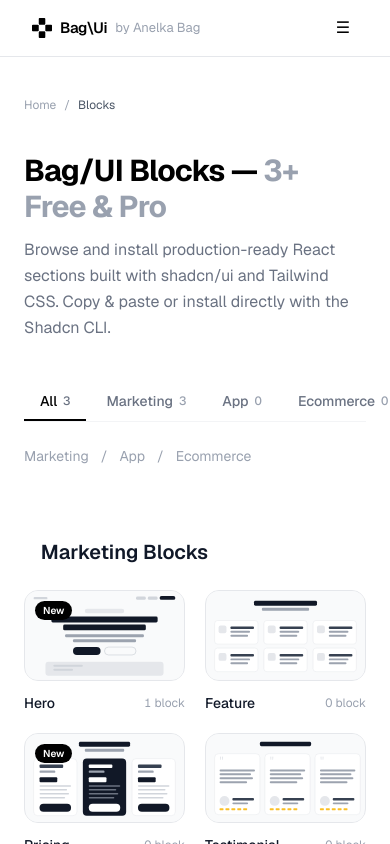
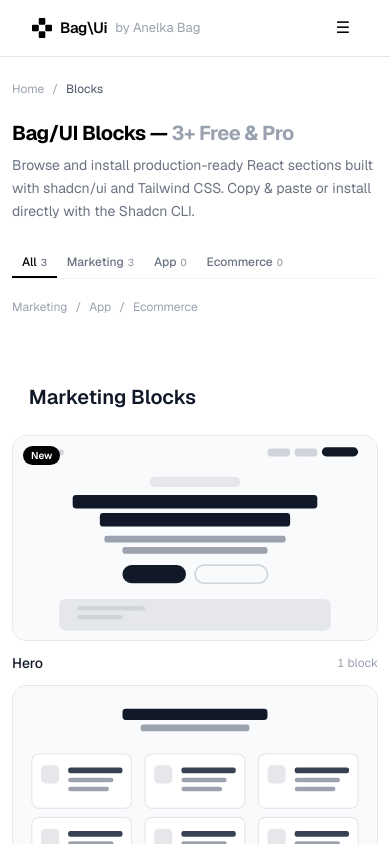
Before and after one commit to anelkabag/bag-ui, a Next.js app: page /blocks in a window 390 px wide. Shown: the top 844 px of the page. Built offline with nearby package versions, Linux system fonts and the light colour scheme.

Commit message:
gestion du responsive dans la page block

```diff
--- a/app/blocks/page.tsx
+++ b/app/blocks/page.tsx
@@ -1412,9 +1412,10 @@ export default function BlocksPage() {
         <div className="min-h-screen bg-white">
             <Navbar/>
 
-            <div className="max-w-7xl mx-auto px-6 pt-10 pb-20">
+            <div className="max-w-7xl mx-auto px-3 xs:px-4 sm:px-6 pt-6 sm:pt-10 pb-16 sm:pb-20">
+
                 {/* ── Breadcrumb ── */}
-                <div className="flex items-center gap-2 text-xs text-gray-400 mb-10">
+                <div className="flex items-center gap-2 text-xs text-gray-400 mb-6 sm:mb-10">
                     <Link href="/" className="hover:text-black transition-colors">
                         Home
                     </Link>
@@ -1423,12 +1424,12 @@ export default function BlocksPage() {
                 </div>
 
                 {/* ── Hero ── */}
-                <div className="mb-10">
-                    <h1 className="text-3xl md:text-4xl font-bold tracking-tight text-black mb-3">
+                <div className="mb-6 sm:mb-10">
+                    <h1 className="text-xl xs:text-2xl sm:text-3xl md:text-4xl font-bold tracking-tight text-black mb-2 sm:mb-3 leading-tight">
                         Bag/UI Blocks —{" "}
                         <span className="text-gray-400">{totalAll}+ Free &amp; Pro</span>
                     </h1>
-                    <p className="text-gray-500 text-base leading-relaxed max-w-2xl">
+                    <p className="text-gray-500 text-sm sm:text-base leading-relaxed max-w-2xl">
                         Browse and install production-ready React sections built with
                         shadcn/ui and Tailwind CSS. Copy &amp; paste or install directly
                         with the Shadcn CLI.
@@ -1436,12 +1437,12 @@ export default function BlocksPage() {
                 </div>
 
                 {/* ── Filter tabs ── */}
-                <div className="flex items-center gap-1 mb-2 border-b border-gray-100 pb-0">
+                <div className="flex items-center gap-0 mb-2 border-b border-gray-100 pb-0 overflow-x-auto scrollbar-none">
                     {filters.map((f) => (
                         <button
                             key={f.key}
                             onClick={() => setActiveFilter(f.key)}
-                            className={`relative flex items-center gap-1.5 px-4 py-2.5 text-sm font-medium transition-colors cursor-pointer ${
+                            className={`relative flex items-center gap-1 px-2.5 xs:px-3 sm:px-4 py-2 sm:py-2.5 text-xs sm:text-sm font-medium transition-colors cursor-pointer whitespace-nowrap flex-shrink-0 ${
                                 activeFilter === f.key
                                     ? "text-black"
                                     : "text-gray-500 hover:text-gray-800"
@@ -1449,10 +1450,10 @@ export default function BlocksPage() {
                         >
                             {f.label}
                             <span
-                                className={`text-xs tabular-nums ${activeFilter === f.key ? "text-gray-500" : "text-gray-400"}`}
+                                className={`text-[10px] sm:text-xs tabular-nums ${activeFilter === f.key ? "text-gray-500" : "text-gray-400"}`}
                             >
-                                {f.count}
-                            </span>
+                        {f.count}
+                    </span>
                             {activeFilter === f.key && (
                                 <motion.div
                                     layoutId="filter-underline"
@@ -1465,7 +1466,7 @@ export default function BlocksPage() {
                 </div>
 
                 {/* ── Anchor shortcuts ── */}
-                <div className="flex flex-wrap items-center gap-x-3 gap-y-1 py-4 text-sm text-gray-400 ">
+                <div className="flex flex-wrap items-center gap-x-2 sm:gap-x-3 gap-y-1 py-3 sm:py-4 text-xs sm:text-sm text-gray-400">
                     {showMarketing && (
                         <a href="#marketing" className="hover:text-black transition-colors">
                             Marketing
@@ -1485,7 +1486,7 @@ export default function BlocksPage() {
                     )}
                 </div>
 
-                {/* ── Marketing ── */}
+                {/* ── Sections (Marketing / App / Ecommerce) ── */}
                 <AnimatePresence mode="wait">
                     {showMarketing && (
                         <motion.section
@@ -1497,7 +1498,7 @@ export default function BlocksPage() {
                             transition={{ duration: 0.2 }}
                         >
                             <SectionTitle id="marketing">Marketing Blocks</SectionTitle>
-                            <div className="grid grid-cols-2 sm:grid-cols-3 lg:grid-cols-4 gap-5">
+                            <div className="grid grid-cols-1 xs:grid-cols-2 sm:grid-cols-3 lg:grid-cols-4 gap-3 sm:gap-5">
                                 {MARKETING_BLOCKS.map((b, i) => (
                                     <motion.div
                                         key={b.id}
@@ -1512,7 +1513,6 @@ export default function BlocksPage() {
                         </motion.section>
                     )}
 
-                    {/* ── App ── */}
                     {showApp && (
                         <motion.section
                             id="app"
@@ -1523,7 +1523,7 @@ export default function BlocksPage() {
                             transition={{ duration: 0.2 }}
                         >
                             <SectionTitle id="app">App Blocks</SectionTitle>
-                            <div className="grid grid-cols-2 sm:grid-cols-3 lg:grid-cols-4 gap-5">
+                            <div className="grid grid-cols-1 xs:grid-cols-2 sm:grid-cols-3 lg:grid-cols-4 gap-3 sm:gap-5">
                                 {APP_BLOCKS.map((b, i) => (
                                     <motion.div
                                         key={b.id}
@@ -1538,7 +1538,6 @@ export default function BlocksPage() {
                         </motion.section>
                     )}
 
-                    {/* ── Ecommerce ── */}
                     {showEcommerce && (
                         <motion.section
                             id="ecommerce"
@@ -1549,7 +1548,7 @@ export default function BlocksPage() {
                             transition={{ duration: 0.2 }}
                         >
                             <SectionTitle id="ecommerce">Ecommerce Blocks</SectionTitle>
-                            <div className="grid grid-cols-2 sm:grid-cols-3 lg:grid-cols-4 gap-5">
+                            <div className="grid grid-cols-1 xs:grid-cols-2 sm:grid-cols-3 lg:grid-cols-4 gap-3 sm:gap-5">
                                 {ECOMMERCE_BLOCKS.map((b, i) => (
                                     <motion.div
                                         key={b.id}
```
